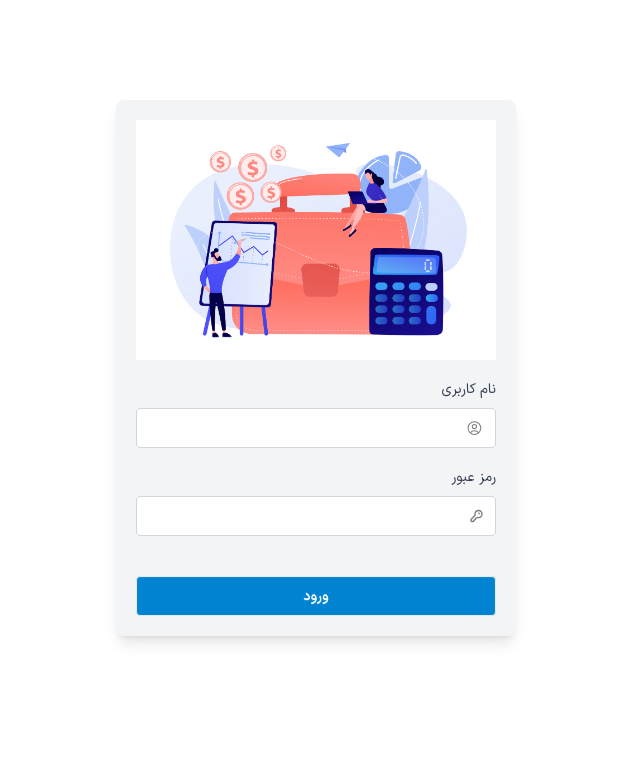
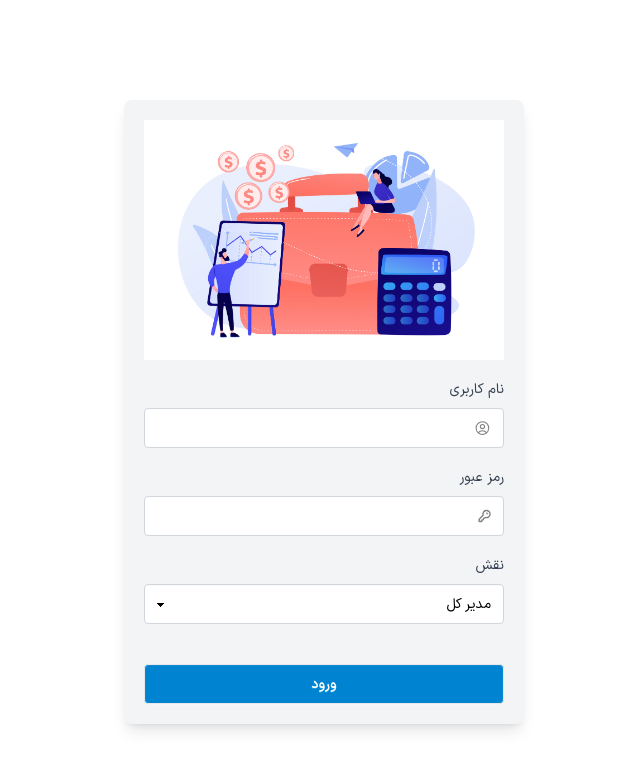
Before and after one commit to Saman-EY/hesab-app, a React (Vite) app: page / in a window 1280 px wide. Shown: the top 770 px of the page, without its empty margins (397-1037 px from the left). Built offline with nearby package versions, Linux system fonts and the light colour scheme.

Commit message:
role added in login

```diff
--- a/src/App.tsx
+++ b/src/App.tsx
@@ -32,6 +32,8 @@ import CreateBuyReturnFactore from "./pages/buy/CreateBuyReturnFactore";
 import AllBuyFactore from "./pages/buy/AllBuyFactore";
 import AllBuyReturnFactore from "./pages/buy/AllBuyReturnFactore";
 import AllSalesReturn from "./pages/sales/AllSalesReturn";
+import AllUsers from "./pages/user-managment/AllUsers";
+import ExchangeRate from "./pages/exchange-rate/ExchangeRate";
 
 function App() {
   return (
@@ -61,16 +63,17 @@ function App() {
         <Route path="/new-seller" element={<CreateSeller />} />
         <Route path="/sellers" element={<AllSellers />} />
         <Route path="/projects-list" element={<AllProjects />} />
-
         <Route path="/new-sale" element={<CreateSale />} />
         <Route path="/new-sale-return" element={<CreateSalesReturn />} />
         <Route path="/sales" element={<AllSales />} />
         <Route path="/sales-return" element={<AllSalesReturn />} />
-
         <Route path="/new-buy" element={<CreateBuyFactore />} />
         <Route path="/new-buy-return" element={<CreateBuyReturnFactore />} />
         <Route path="/buys" element={<AllBuyFactore />} />
         <Route path="/buys-return" element={<AllBuyReturnFactore />} />
+
+        <Route path="/users-managment" element={<AllUsers />} />
+        <Route path="/exchange-rate" element={<ExchangeRate />} />
       </Route>
     </Routes>
   );
--- a/src/components/Layouts/Sidebar.tsx
+++ b/src/components/Layouts/Sidebar.tsx
@@ -210,6 +210,24 @@ const Links = [
       },
     ],
   },
+  {
+    key: "setting",
+    title: "تنظیمات",
+
+    icon: <img className="size-7" src={"/setting-icon.png"} alt="" />,
+    sublinks: [
+      {
+        key: "users-managmnet",
+        title: "مدیریت کاربران",
+        path: "/users-managment",
+      },
+      {
+        key: "Exchange-rate",
+        title: "جدول نرخ ارز",
+        path: "/exchange-rate",
+      },
+    ],
+  },
 ];
 
 const Sidebar = ({ DashDrawer }: { DashDrawer: boolean }) => {
--- a/src/hooks/mutation.ts
+++ b/src/hooks/mutation.ts
@@ -8,7 +8,7 @@ export const useCreateUser = () => {
   const navigate = useNavigate();
 
   return useMutation({
-    mutationFn: async (body: { username: string; password: string; department: string }) => {
+    mutationFn: async (body: { username: string; password: string; role: string }) => {
       const response = await api.post("/user/login", body);
       return response.data;
     },
--- /dev/null
+++ b/src/pages/exchange-rate/ExchangeRate.tsx
@@ -0,0 +1,11 @@
+function ExchangeRate() {
+  return (
+    <section className="h-[86dvh] my-auto md:my-0 w-full border border-gray-300 rounded-lg shadow p-5 overflow-auto">
+      Lorem ipsum dolor sit amet consectetur adipisicing elit. Sunt non animi unde iure! Necessitatibus delectus
+      assumenda obcaecati dignissimos quod rerum hic distinctio adipisci praesentium earum, exercitationem rem possimus
+      temporibus maiores!
+    </section>
+  );
+}
+
+export default ExchangeRate;
--- a/src/pages/login/LoginPage.tsx
+++ b/src/pages/login/LoginPage.tsx
@@ -14,7 +14,7 @@ const validationSchema = Yup.object({
     .matches(/[a-z]/, "حداقل یک حرف کوچک داشته باشد")
     // .matches(/[A-Z]/, "حداقل یک حرف بزرگ داشته باشد")
     .matches(/\d/, "حداقل یک عدد داشته باشد"),
-  // department: Yup.string().required("انتخاب دپارتمان الزامی است"),
+  role: Yup.string().required("انتخاب دپارتمان الزامی است"),
 });
 
 function LoginPage() {
@@ -25,8 +25,8 @@ function LoginPage() {
     initialValues: {
       username: "",
       password: "",
-      department: "IT",
       role: "admin",
+      // department: "IT",
     },
     validationSchema,
     onSubmit: (values) => {
@@ -97,25 +97,26 @@ function LoginPage() {
           )}
         </div>
 
-        {/* <div className="w-full flex flex-col">
-          <span className="text-sm mb-2 text-gray-700">دپارتمان</span>
+        <div className="w-full flex flex-col">
+          <span className="text-sm mb-2 text-gray-700">نقش</span>
           <select
-            value={formik.values.department}
+            value={formik.values.role}
             onChange={formik.handleChange}
-            name="department"
+            name="role"
             className="select w-full !outline-0 !border border-gray-300"
           >
             <option value={""} disabled={true}>
               یک مورد انتخاب کنید
             </option>
-            <option value={"اداری"}>اداری</option>
-            <option value={"فروش"}>فروش</option>
-            <option value={"حسابداری"}>حسابداری</option>
+            <option value={"admin"}>مدیر کل</option>
+            <option value={"accountant"}>حسابدار</option>
+            <option value={"Seller"}>فروشنده</option>
+            <option value={"user"}>کاربر</option>
           </select>
-          {formik.touched.department && formik.errors.department && (
-            <p className="text-red-500 text-xs mt-1">{formik.errors.department}</p>
+          {formik.touched.role && formik.errors.role && (
+            <p className="text-red-500 text-xs mt-1">{formik.errors.role}</p>
           )}
-        </div> */}
+        </div>
 
         <button
           disabled={isPending}
--- /dev/null
+++ b/src/pages/user-managment/AllUsers.tsx
@@ -0,0 +1,8 @@
+
+function AllUsers() {
+  return (
+    <div>AllUsers</div>
+  )
+}
+
+export default AllUsers
```
Also changed, not shown: public/setting-icon.png (added).
